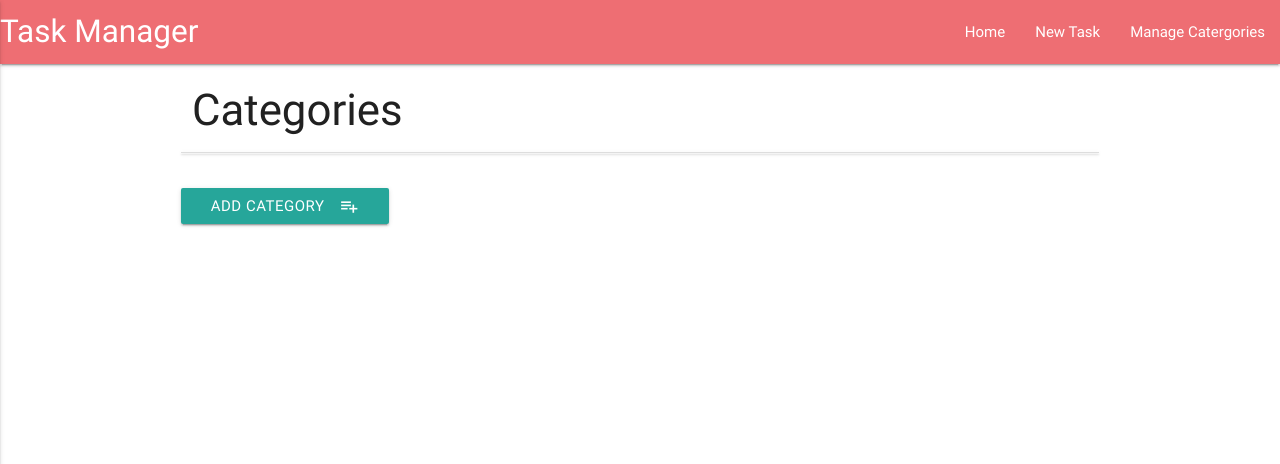
After one commit to LouieOHagan/Task-Manager-Application, a Flask app: page /get_categories in a window 1280 px wide. The commit adds this page. Shown: the top 464 px of the page. Run offline with Flask 2, Linux system fonts and the light colour scheme; data that the repository does not hold is empty; some libraries are stand-ins or nearby versions.

Commit message:
Finished project, added category management system for adding, editing and deleting categories from db

```diff
--- a/app.py
+++ b/app.py
@@ -43,13 +43,13 @@ def edit_task(task_id):
 def update_task(task_id):
     tasks = mongo.db.tasks
     tasks.update({'_id': ObjectId(task_id)},
-    {
-        'task_name':request.form.get('task_name'),
-        'category_name':request.form.get('category_name'),
-        'task_description': request.form.get('task_description'),
-        'due_date': request.form.get('due_date'),
-        'is_urgent':request.form.get('is_urgent')
-    })
+                 {
+                    'task_name': request.form.get('task_name'),
+                    'category_name': request.form.get('category_name'),
+                    'task_description': request.form.get('task_description'),
+                    'due_date': request.form.get('due_date'),
+                    'is_urgent': request.form.get('is_urgent')
+                 })
     return redirect(url_for('get_tasks'))
 
 
@@ -59,6 +59,43 @@ def delete_task(task_id):
     return redirect(url_for('get_tasks'))
 
 
+@app.route("/get_categories")
+def get_categories():
+    return render_template('categories.html', categories=mongo.db.categories.find())
+
+
+@app.route("/edit_category/<category_id>")
+def edit_category(category_id):
+    return render_template('editcategory.html', category=mongo.db.categories.find_one({'_id': ObjectId(category_id)}))
+
+
+@app.route("/update_category/<category_id>", methods=["POST"])
+def update_category(category_id):
+    mongo.db.categories.update(
+        {'_id': ObjectId(category_id)},
+        {'category_name': request.form.get('category_name')})
+    return redirect(url_for('get_categories'))
+
+
+@app.route("/delete_category/<category_id>")
+def delete_category(category_id):
+    mongo.db.categories.remove({'_id': ObjectId(category_id)})
+    return redirect(url_for('get_categories'))
+
+
+@app.route("/insert_category", methods=["POST"])
+def insert_category():
+    categories = mongo.db.categories
+    categories_doc = {'category_name': request.form.get('category_name')}
+    categories.insert_one(categories_doc)
+    return redirect(url_for('get_categories'))
+
+
+@app.route('/add_category')
+def add_category():
+    return render_template('addcategory.html')
+
+
 if __name__ == "__main__":
     app.run(host=os.environ.get('IP', '0.0.0.0'),
             port=int(os.environ.get('PORT', '5000')),
--- a/templates/base.html
+++ b/templates/base.html
@@ -11,6 +11,25 @@
     <link rel="stylesheet" href="{{ url_for('static', filename='css/style.css') }}" type="text/css">
 </head>
 <body>
+    <header>
+        <nav>
+            <div class="nav-wrapper">
+            <a href="{{url_for('get_tasks')}}" class="brand-logo">Task Manager</a>
+             <a href="#" data-activates="mobile-demo" class="button-collapse"><i class="material-icons">menu</i></a>
+            <ul id="nav-mobile" class="right hide-on-med-and-down">
+                <li><a href="{{url_for('get_tasks')}}">Home</a></li>
+                <li><a href="{{url_for('add_task')}}">New Task</a></li>
+                <li><a href="{{url_for('get_categories')}}">Manage Catergories</a></li>
+            </ul>
+            <ul class="side-nav" id="mobile-demo">
+                <li><a href="{{url_for('get_tasks')}}">Home</a></li>
+                <li><a href="{{url_for('add_task')}}">New Task</a></li>
+                <li><a href="{{url_for('get_categories')}}">Manage Catergories</a></li>
+            </ul>
+            </div>
+        </nav>
+    </header>
+
     <div class="container">
     {% block content %}
     {% endblock %}
@@ -21,6 +40,7 @@
         $(document).ready(function(){
             $('.collapsible').collapsible();
             $('select').material_select();
+            $(".button-collapse").sideNav();
         });
 
         $('.datepicker').pickadate({
--- /dev/null
+++ b/templates/categories.html
@@ -0,0 +1,25 @@
+{% extends 'base.html' %}
+
+{% block content %}
+
+<h3>Categories</h3>
+
+<div class="row">
+    <ul class="collapsible" data-collapsible="accordion">
+        {% for category in categories %}
+        <li>
+            <div class="collapsible-header">
+                <a href="{{url_for('delete_category', category_id=category._id)}}" class="waves-effect waves-light btn btn-small">Del</a>
+                <a href="{{url_for('edit_category', category_id=category._id)}}" class="waves-effect waves-light btn btn-small blue">Edit</a>
+                <div class="task-header">
+                    <strong>{{ category.category_name }}</strong>
+                </div>
+            </div>
+        </li>
+        {% endfor %}
+    </ul>
+</div>
+<div class="row">
+    <a href="{{url_for('add_category')}}" class="waves-effect waves-light btn"><i class="material-icons right">playlist_add</i>Add Category</a>
+</div>
+{% endblock %}
```
Also changed, not shown: templates/addcategory.html (added, +26 -0 lines), templates/editcategory.html (added, +26 -0 lines).
